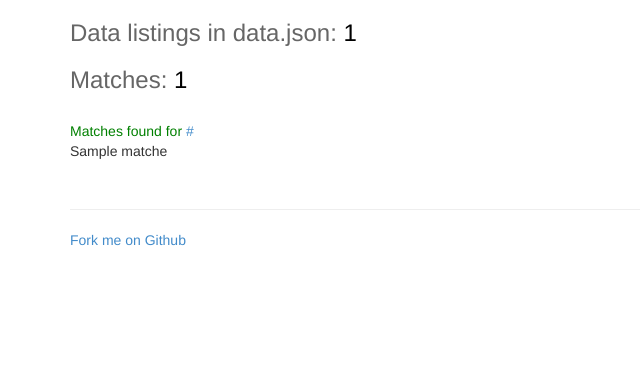
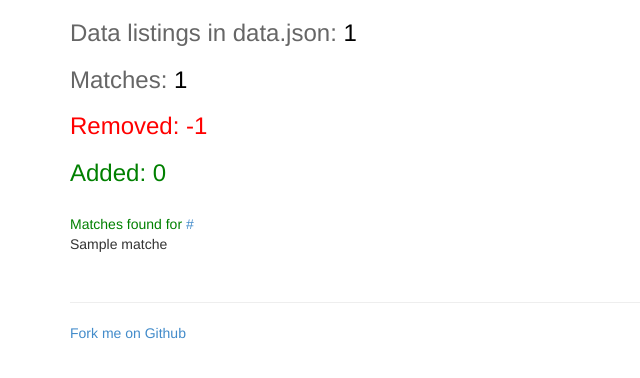
Before and after one commit to GSA/project-open-data-dashboard, a CodeIgniter app: template application/views/changeset_result.php in a window 1280 px wide. Shown: the part 149-527 px from the top of the page, without its empty margins (0-640 px from the left). Run offline with CodeIgniter, Linux system fonts and the light colour scheme; the template is opened without the code that fills it: most values are stand-ins (such as "Sample title", 1, 10 or a date in 2020); data that the repository does not hold is empty; some libraries are stand-ins or nearby versions.

Commit message:
show add/remove count

```diff
--- a/application/views/changeset_result.php
+++ b/application/views/changeset_result.php
@@ -14,6 +14,10 @@
 <h3 style="color : #666">Data listings in CKAN: <span style="color : #000"><?php echo $old_count ?></span></h3>
 <h3 style="color : #666">Data listings in data.json: <span style="color : #000"><?php echo $new_count ?></span></h3>
 <h3 style="color : #666">Matches: <span style="color : #000"><?php echo $match_count ?></span></h3>
+
+<h3 style="color : red">Removed: <?php echo ($old_count - $match_count) ?></h3>
+<h3 style="color : green">Added: <?php echo ($new_count - $match_count) ?></h3>
+
 
 <?php
 
```
